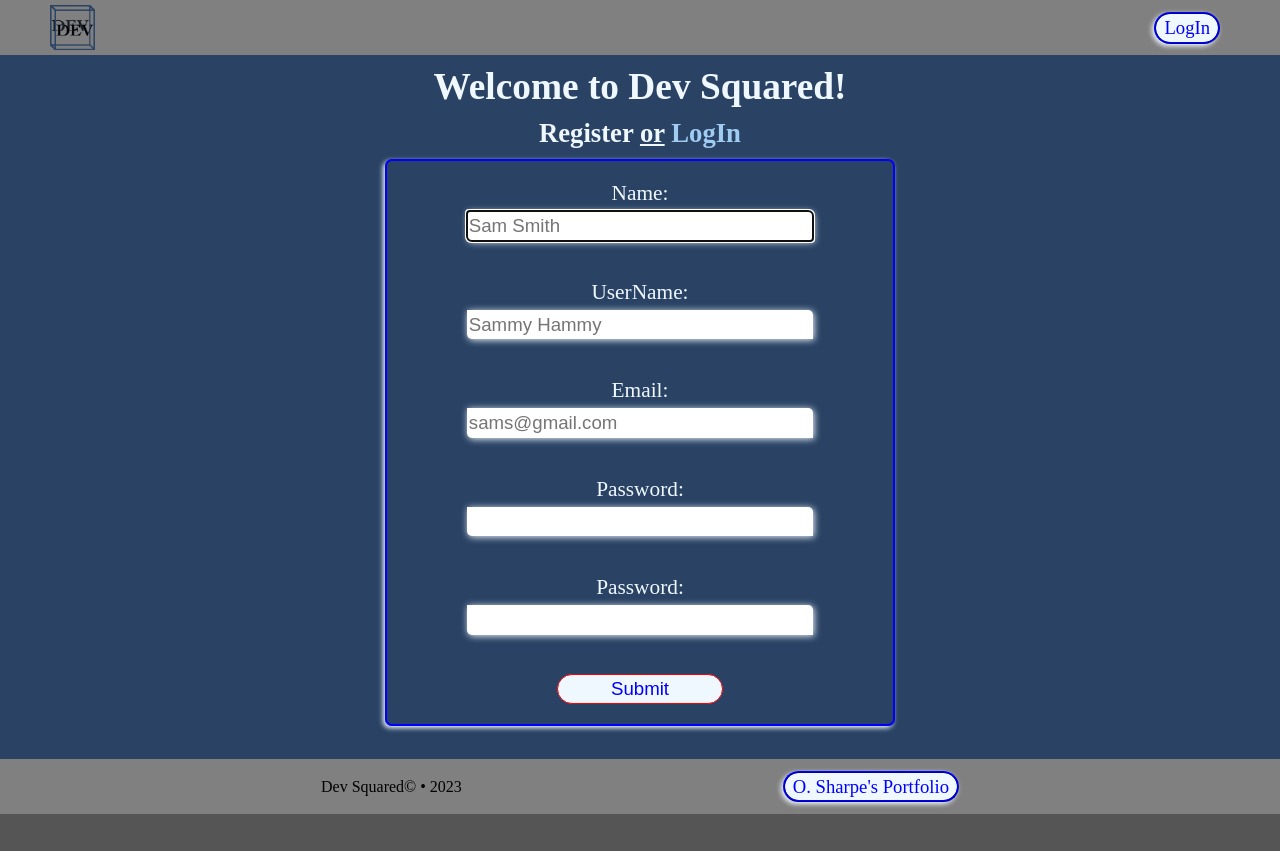
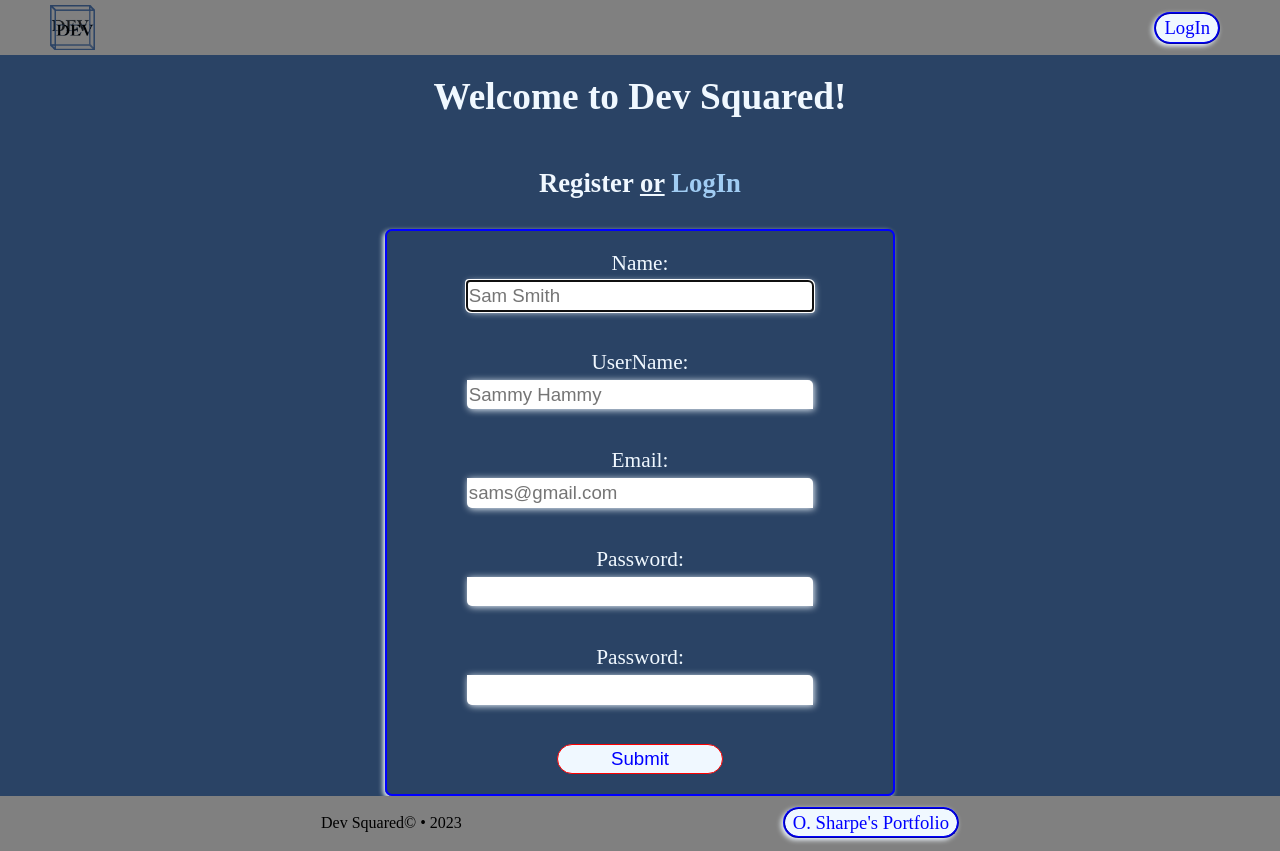
Before and after one commit to OSharpe001/dev_squared_app, a React (Create React App) app in the folder frontend/: page /sign-up in a window 1280 px wide. Before the commit the page ends 814 px from the top, so only its background shows below. Built offline with nearby package versions, Linux system fonts and the light colour scheme.

Commit message:
slight styles change

```diff
--- a/frontend/src/index.css
+++ b/frontend/src/index.css
@@ -5,11 +5,7 @@ body {
 }
 
 html {
-  background-color: #555;
-}
-
-.App {
-  min-height: 98vh;
+  background-color: grey;
 }
 
 button, .button {
@@ -40,13 +36,14 @@ button:active, .button:active {
 
 .welcome {
   text-align: center;
-  padding-top: 10px;
+  padding: 20px 0;
   margin: 0 0 10px;
   font-size: 28pt;
 }
 
 .direct {
   text-align: center;
+  padding: 20px 0;
   margin: 10px 0;
   font-size: 20pt;
 }
```
